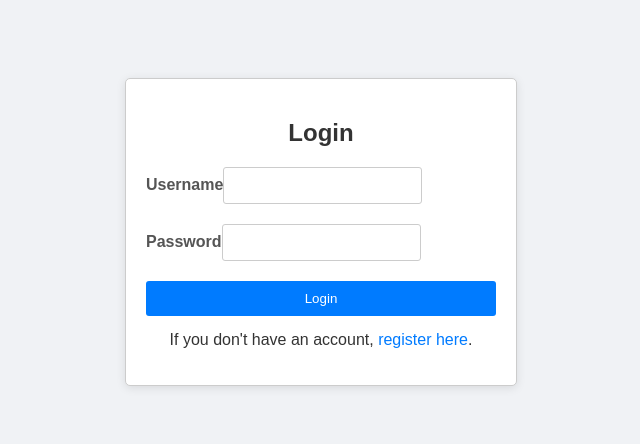
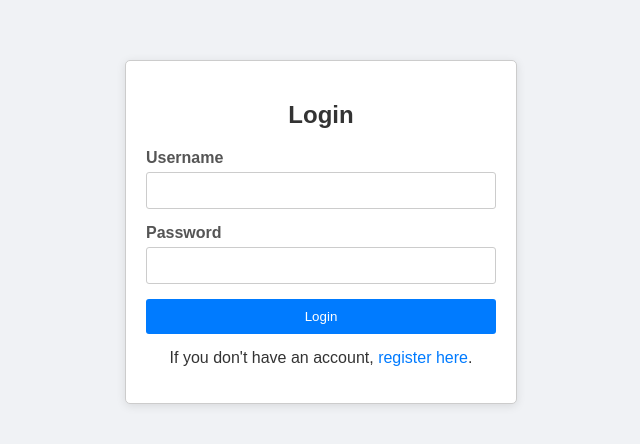
Before and after one commit to Qbuiba/Financial-Management-FrontEnd-React, a React (Create React App) app: page /login in a window 1280 px wide. Shown: the part 188-632 px from the top of the page, without its empty margins (319-959 px from the left). Built offline with nearby package versions, Linux system fonts and the light colour scheme.

Commit message:
update unit test

```diff
--- a/src/components/Login.js
+++ b/src/components/Login.js
@@ -30,20 +30,20 @@ function Login({onLogin}){
           <form onSubmit={handleLogin}>
             <label>
                 Username
-                <input
+            </label>
+            <input
                   type="text"
                   value={username}
                   onChange={(e) => setUsername(e.target.value)}
                 />
-            </label>
             <label>
                 Password
-                <input
+            </label>
+            <input
                   type="password"
                   value={password}
                   onChange={(e) => setPassword(e.target.value)}
                 />
-            </label>
             <button type="submit">Login</button>
           </form>
           {message && <p className="error-message">{message}</p>}
```
Also changed, not shown: 2 other files (tests, documents, lock files or other folders).
